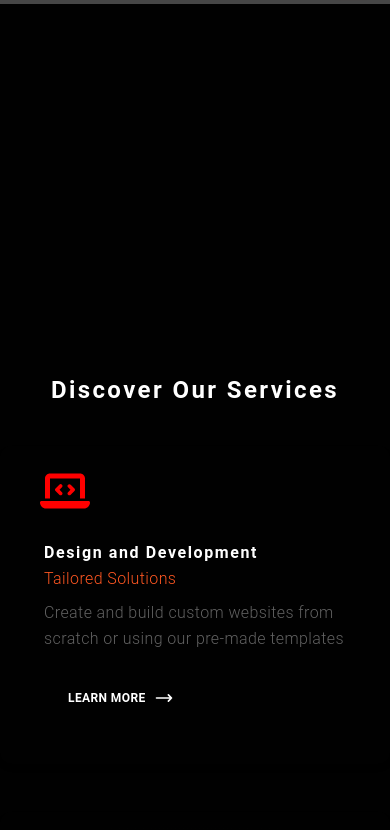
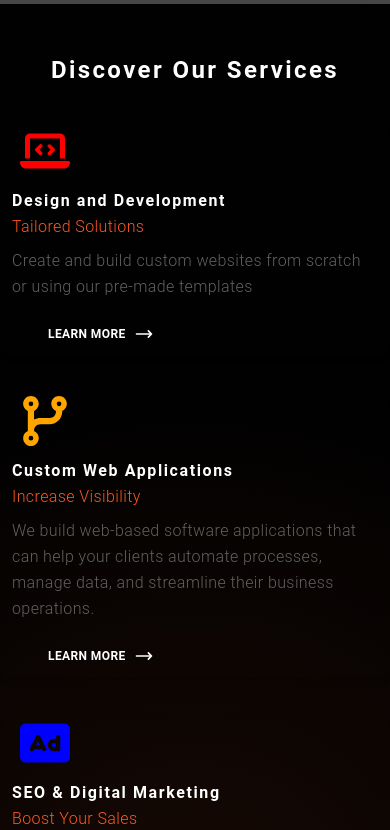
Before and after one commit to JhenrySierra/TechtonicSolutions, a React (Vite) app: page / in a window 390 px wide. Shown: the part 840-1670 px from the top of the page. Built offline with nearby package versions, Linux system fonts and the light colour scheme.

Commit message:
fixed responsiveness issues

```diff
--- a/src/components/Accordion.jsx
+++ b/src/components/Accordion.jsx
@@ -13,7 +13,7 @@ export function DefaultAccordion() {
 
   return (
     <>
-      <div className="w-[70%] mx-auto mb-[10rem] mt-[10rem] flex-wrap min-w-[310px]">
+      <div className="md:w-[70%] mx-auto mb-[10rem] mt-[10rem] flex-wrap min-w-[280px] p-4">
         <Typography
           color="white"
           variant="h3"
--- a/src/components/CaseStudy1.jsx
+++ b/src/components/CaseStudy1.jsx
@@ -10,12 +10,12 @@ const CaseStudy1 = () => {
     <div className="flex justify-center gap-20 items-center mt-[10rem] mb-[10rem] flex-wrap">
       <div
         id="caseStudy1"
-        className=" w-[40%] min-w-[310px]"
+        className=" md:w-[40%] min-w-[300px] p-2"
         data-aos="fade-right"
       >
         <Typography
           variant="paragraph"
-          className="tracking-[4px] text-deep-orange-500 font-extrabold"
+          className="tracking-[4px] text-deep-orange-500 font-extrabold "
         >
           BEST WEBSITE AGENCY IN LATAM
         </Typography>
--- a/src/components/Hero.jsx
+++ b/src/components/Hero.jsx
@@ -25,7 +25,7 @@ function HeroSection16() {
 
   return (
     <>
-      <div className=" hero grid mt-20 mb-[25rem] min-h-[42vh] w-full lg:h-[40rem] md:h-[34rem]   bg-top bg-contain bg-no-repeat">
+      <div className=" hero grid mt-20 mb-[5rem] md:mb-[25rem] min-h-[42vh] w-full lg:h-[40rem] md:h-[34rem]   bg-top bg-contain bg-no-repeat">
         <div className="container mx-auto px-4 text-center ">
           <HeroImg />
 
--- a/src/components/HomeCTA.jsx
+++ b/src/components/HomeCTA.jsx
@@ -9,12 +9,11 @@ const HomeCTA = () => {
     <div className="flex justify-center gap-20 items-center mt-[5rem] mb-[5rem] flex-wrap mx auto flex-wrap-reverse">
       <div
         id="pictureCaseStudy"
-        className=" w-[20%] min-w-[300px]"
-        data-aos="fade-right"
+        className=" md:w-[20%] min-w-[300px]"
       >
         <CtaIMG />
       </div>
-      <div id="HomeCTA" className=" w-[40%] min-w-[320px]" data-aos="fade-left">
+      <div id="HomeCTA" className=" md:w-[40%] min-w-[300px] p-3" >
         <Typography
           variant="paragraph"
           color="white"
--- a/src/components/ServiceCard.jsx
+++ b/src/components/ServiceCard.jsx
@@ -13,14 +13,21 @@ import { faHeart } from "@fortawesome/free-solid-svg-icons";
 
 const ServiceCard = ({ icon, title, date, category, buttonLabel, color }) => {
   return (
-    <Card className=" w-1/1 bg-white/0 px-5 py-5 " data-aos="fade-right">
+    <Card
+      className=" w-1/1 bg-white/0 px-0 py-0 md:px-5 md:py-5 "
+      data-aos="fade-right"
+    >
       <FontAwesomeIcon
         icon={icon}
         className="w-[50px] h-[50px] ml-5"
         color={color}
       />
-      <CardBody>
-        <Typography variant="h6" color="white" className="tracking-widest mb-0">
+      <CardBody className="p-3 md:p-6">
+        <Typography
+          variant="h6"
+          color="white"
+          className="tracking-widest mb-0 p-0"
+        >
           {title}
         </Typography>
         <Typography color="deep-orange" className="mb-2">
@@ -28,7 +35,7 @@ const ServiceCard = ({ icon, title, date, category, buttonLabel, color }) => {
         </Typography>
         <Typography color="gray">{category}</Typography>
       </CardBody>
-      <CardFooter className="pt-0">
+      <CardFooter className="pt-0 pb-0 ">
         <Button variant="text" className="flex items-center gap-2 text-white ">
           Learn More{" "}
           <svg
--- a/src/components/Services.jsx
+++ b/src/components/Services.jsx
@@ -23,7 +23,7 @@ export default function Services() {
           Discover Our Services
         </Typography>
       </div>
-      <div className=" grid grid-cols-1 md:grid-cols-3 gap-12 mx-auto mt-10  ">
+      <div className=" grid grid-cols-1 md:grid-cols-3 gap-10 md:gap-12 mx-auto mt-10  ">
         <ServiceCard
           icon={faLaptopCode}
           title="Design and Development"
```
